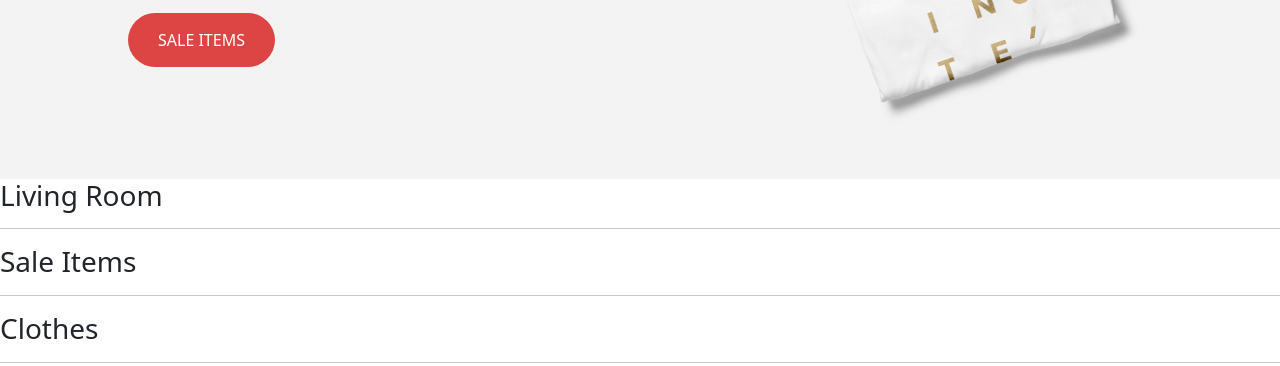
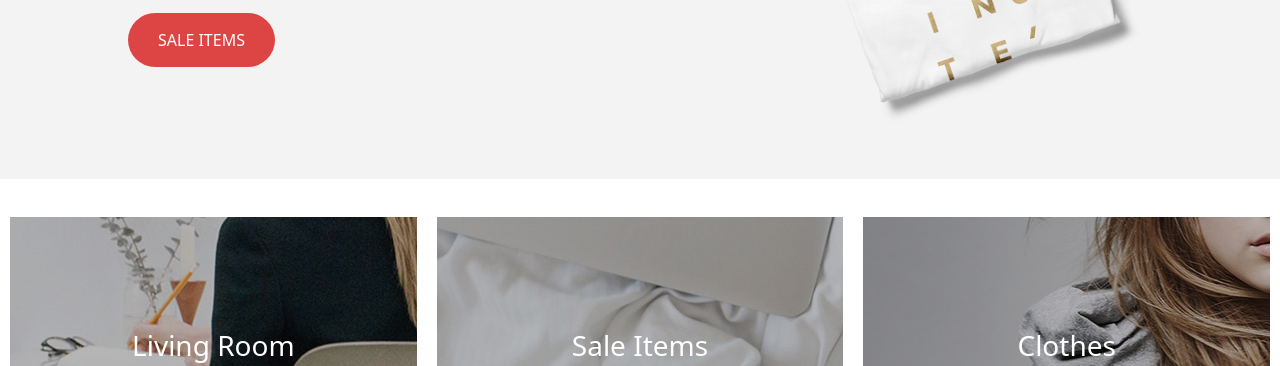
Before and after one commit to Jonathan-HL/Projet-JS-Emporium, a website: page index.html in a window 1280 px wide. Shown: the part 586-952 px from the top of the page. Drawn offline with Linux system fonts and the light colour scheme.

Commit message:
fin section 1

```diff
--- a/index.html
+++ b/index.html
@@ -38,20 +38,17 @@
     </header>
     <!-- Fin Header -->
     <!-- Debut Section 1 -->
-    <section>
+    <section class="d-flex">
         <div class="img1">
             <h3>Living Room</h3>
-            <hr>
         </div>
 
         <div class="img2">
             <h3>Sale Items</h3>
-            <hr>
         </div>
 
         <div class="img3">
             <h3>Clothes</h3>
-            <hr>
         </div>
     </section>
     <!-- Fin Section 1 -->
--- a/src/sass/modules/_section1.sass
+++ b/src/sass/modules/_section1.sass
@@ -0,0 +1,47 @@
+section
+    &:first-of-type
+        margin-top: 3%
+
+    .img1
+        background-image: url(../img/services/service-1.jpg)
+        background-repeat: no-repeat
+        background-position: right
+        height: 45vh
+        width: 100%
+        margin-right: 10px
+        margin-left: 10px
+        h3
+            color: white
+            text-align: center
+            margin-top: 25%
+            border-bottom: 3px solid white
+            padding: 10px
+
+    .img2
+        background-image: url(../img/services/service-2.jpg)
+        background-repeat: no-repeat
+        background-position: right
+        height: 45vh
+        width: 100%
+        margin-right: 10px
+        margin-left: 10px
+        h3
+            color: white
+            text-align: center
+            margin-top: 25%
+            border-bottom: 3px solid white
+            padding: 10px
+    .img3
+        background-image: url(../img/services/slider-3.jpg)
+        background-repeat: no-repeat
+        background-position: center
+        height: 45vh
+        width: 100%
+        margin-right: 10px
+        margin-left: 10px
+        h3
+            color: white
+            text-align: center
+            margin-top: 25%
+            border-bottom: 3px solid white
+            padding: 10px
```
Also changed, not shown: public/css/app.css, 1 other file.
